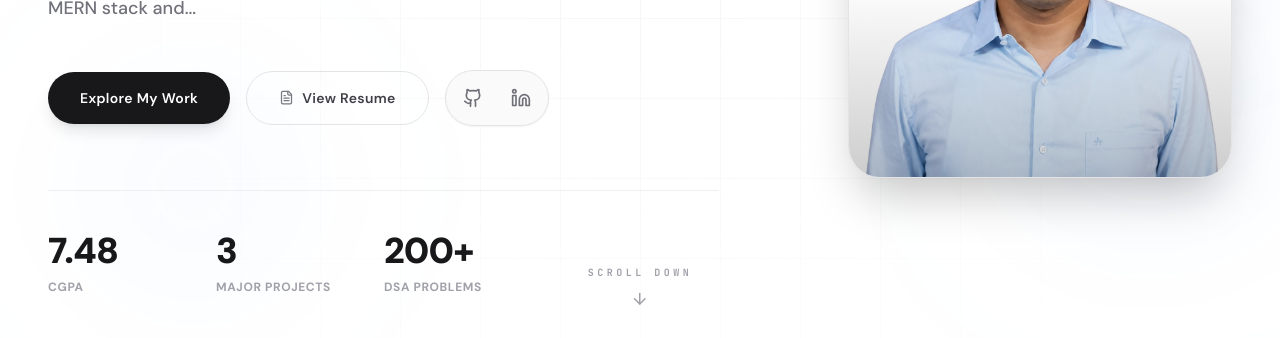
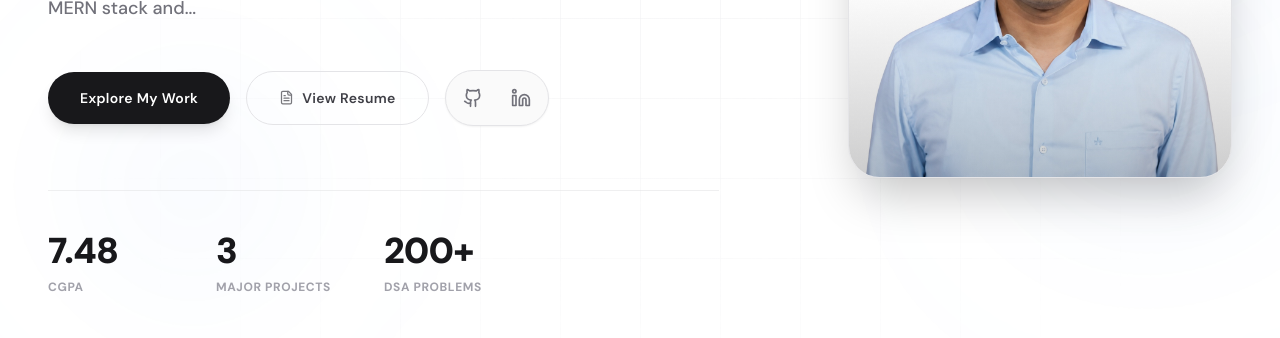
Before and after one commit to AyushKumar-12345/ayush-portfolio, a React (Vite) app: page / in a window 1280 px wide. Shown: the part 462-800 px from the top of the page. Built offline with nearby package versions, Linux system fonts and the light colour scheme.

Commit message:
Update portfolio resume

```diff
--- a/package.json
+++ b/package.json
@@ -7,7 +7,6 @@
     "dev": "vite",
     "build": "tsc && vite build",
     "preview": "vite preview",
-    "deploy": "gh-pages -d dist",
     "lint": "eslint . --ext ts,tsx --report-unused-disable-directives --max-warnings 0",
     "lint:fix": "eslint . --ext ts,tsx --fix",
     "type-check": "tsc --noEmit"
@@ -35,7 +34,6 @@
     "eslint": "^8.56.0",
     "eslint-plugin-react-hooks": "^4.6.0",
     "eslint-plugin-react-refresh": "^0.4.5",
-    "gh-pages": "^6.3.0",
     "postcss": "^8.4.35",
     "tailwindcss": "^3.4.1",
     "typescript": "^5.4.5",
--- a/src/components/sections/About.tsx
+++ b/src/components/sections/About.tsx
@@ -39,8 +39,8 @@ export function About() {
   }
 
   return (
+    <div id="about" className="scroll-mt-24">
       <section
-      id="about"
         className="py-32 px-6 md:px-12 bg-white dark:bg-zinc-950 overflow-hidden"
       >
         <div className="max-w-7xl mx-auto">
@@ -155,7 +155,9 @@ export function About() {
 
                 <div className="flex flex-wrap gap-4 pt-4">
                   <a
-                  href={`mailto:${personalData.email}`}
+                    href={`https://mail.google.com/mail/?view=cm&fs=1&to=${personalData.email}`}
+                    target="_blank"
+                    rel="noopener noreferrer"
                     className="flex items-center gap-2 bg-zinc-900 hover:bg-zinc-800 dark:bg-white dark:hover:bg-zinc-100 text-white dark:text-zinc-900 px-6 py-3.5 rounded-full text-sm font-semibold tracking-wide shadow-md transition-transform active:scale-95"
                   >
                     <Mail size={16} />
@@ -267,5 +269,6 @@ export function About() {
           </AnimatedSection>
         </div>
       </section>
+    </div>
   )
 }
--- a/src/components/sections/Achievements.tsx
+++ b/src/components/sections/Achievements.tsx
@@ -14,9 +14,18 @@ interface AchievementItem {
 }
 
 export function Achievements() {
+  const filteredAchievements = (achievementsData as AchievementItem[]).filter((item) => {
+    const isFirstPersonOpenSource =
+      item.title.toLowerCase().includes('open source') ||
+      item.title.toLowerCase().includes('open-source') ||
+      item.description.toLowerCase().includes('open source') ||
+      item.description.toLowerCase().includes('open-source');
+    return !isFirstPersonOpenSource;
+  });
+
   return (
+    <div id="achievements" className="scroll-mt-24">
       <section
-      id="achievements"
         className="py-32 px-6 md:px-12 bg-white dark:bg-zinc-950 overflow-hidden"
       >
         <div className="max-w-7xl mx-auto">
@@ -30,7 +39,7 @@ export function Achievements() {
           </AnimatedSection>
 
           <div className="grid grid-cols-1 sm:grid-cols-2 lg:grid-cols-3 gap-8">
-          {(achievementsData as AchievementItem[]).map((item, i) => {
+            {filteredAchievements.map((item, i) => {
               const hasUrl = Boolean(item.url)
               const Component = hasUrl ? motion.a : motion.div
 
@@ -142,5 +151,6 @@ export function Achievements() {
           </div>
         </div>
       </section>
+    </div>
   )
 }
--- a/src/components/sections/CodingPlatforms.tsx
+++ b/src/components/sections/CodingPlatforms.tsx
@@ -70,9 +70,33 @@ export function CodingPlatforms() {
     threshold: 0.15,
   })
 
+  const filteredPlatforms = (codingPlatformsData as Platform[])
+    .filter((platform) => {
+      const name = platform.platform.toLowerCase()
+      return name.includes('leetcode') || name.includes('gfg') || name.includes('geeksforgeeks')
+    })
+    .map((platform) => ({
+      ...platform,
+      stats: platform.stats
+        .filter((stat) => {
+          const labelLower = stat.label.toLowerCase()
+          return labelLower === 'solved' || labelLower === 'language'
+        })
+        .map((stat) => {
+          const labelLower = stat.label.toLowerCase()
+          if (labelLower === 'solved') {
+            return { ...stat, value: '100+', suffix: undefined }
+          }
+          if (labelLower === 'language') {
+            return { ...stat, value: 'Java', suffix: undefined }
+          }
+          return stat
+        }),
+    }))
+
   return (
+    <div id="coding" className="scroll-mt-24">
       <section
-      id="coding"
         className="py-32 px-6 md:px-12 bg-zinc-50 dark:bg-zinc-900 overflow-hidden"
       >
         <div className="max-w-7xl mx-auto" ref={ref}>
@@ -86,7 +110,7 @@ export function CodingPlatforms() {
           </AnimatedSection>
 
           <div className="grid grid-cols-1 sm:grid-cols-2 gap-8">
-          {(codingPlatformsData as Platform[]).map((platform, i) => (
+            {filteredPlatforms.map((platform, i) => (
               <motion.a
                 key={i}
                 href={platform.url}
@@ -161,7 +185,7 @@ export function CodingPlatforms() {
                       }}
                     />
 
-                  <div className="grid grid-cols-3 gap-3 border border-zinc-100 dark:border-zinc-800 bg-zinc-50/50 dark:bg-zinc-900/50 p-4 rounded-xl shadow-inner">
+                    <div className="grid grid-cols-2 gap-3 border border-zinc-100 dark:border-zinc-800 bg-zinc-50/50 dark:bg-zinc-900/50 p-4 rounded-xl shadow-inner">
                       {platform.stats.map((stat, si) => (
                         <StatCard
                           key={si}
@@ -195,5 +219,6 @@ export function CodingPlatforms() {
           </div>
         </div>
       </section>
+    </div>
   )
 }
--- a/src/components/sections/Contact.tsx
+++ b/src/components/sections/Contact.tsx
@@ -55,11 +55,12 @@ export function Contact() {
 
     try {
       const response = await fetch(
-        'https://formspree.io/f/YOUR_FORM_ID',
+        'https://formspree.io/f/mzdndbwg',
         {
           method: 'POST',
           headers: {
             'Content-Type': 'application/json',
+            'Accept': 'application/json',
           },
           body: JSON.stringify(form),
         }
@@ -87,8 +88,8 @@ export function Contact() {
   }
 
   return (
+    <div id="contact" className="scroll-mt-24">
       <section
-      id="contact"
         className="py-32 px-6 md:px-12 bg-zinc-50 dark:bg-zinc-900 overflow-hidden"
       >
         <div className="max-w-7xl mx-auto">
@@ -118,24 +119,29 @@ export function Contact() {
                     icon: Mail,
                     label: 'Email',
                     value: personalData.email,
-                  href: `mailto:${personalData.email}`,
+                    href: `https://mail.google.com/mail/?view=cm&fs=1&to=${personalData.email}`,
+                    isExternal: true,
                   },
                   {
                     icon: Phone,
                     label: 'Phone',
                     value: personalData.phone,
                     href: `tel:${personalData.phone}`,
+                    isExternal: false,
                   },
                   {
                     icon: MapPin,
                     label: 'Location',
                     value: personalData.location,
-                  href: '#',
+                    href: `https://www.google.com/maps/search/?api=1&query=${encodeURIComponent(personalData.location)}`,
+                    isExternal: true,
                   },
                 ].map((item, i) => (
                   <a
                     key={i}
                     href={item.href}
+                    target={item.isExternal ? '_blank' : undefined}
+                    rel={item.isExternal ? 'noopener noreferrer' : undefined}
                     className="flex items-center gap-4 bg-white dark:bg-zinc-950 border border-zinc-200 dark:border-zinc-800 p-4 rounded-2xl group transition-all duration-300 hover:border-zinc-300 dark:hover:border-zinc-700 hover:shadow-xl cursor-pointer"
                   >
                     <div className="w-11 h-11 rounded-xl flex items-center justify-center shrink-0 border border-zinc-200 dark:border-zinc-800 bg-zinc-50 dark:bg-zinc-900 text-zinc-400 dark:text-zinc-500 group-hover:bg-blue-500/10 group-hover:text-blue-500 dark:group-hover:text-blue-400 transition-all duration-300">
@@ -159,23 +165,26 @@ export function Contact() {
                     href: personalData.social.github,
                     icon: Github,
                     label: 'GitHub',
+                    isExternal: true,
                   },
                   {
                     href: personalData.social.linkedin,
                     icon: Linkedin,
                     label: 'LinkedIn',
+                    isExternal: true,
                   },
                   {
-                  href: `mailto:${personalData.email}`,
+                    href: `https://mail.google.com/mail/?view=cm&fs=1&to=${personalData.email}`,
                     icon: Mail,
                     label: 'Email',
+                    isExternal: true,
                   },
-              ].map(({ href, icon: Icon, label }, i) => (
+                ].map(({ href, icon: Icon, label, isExternal }, i) => (
                   <a
                     key={i}
                     href={href}
-                  target={label === 'Email' ? undefined : '_blank'}
-                  rel={label === 'Email' ? undefined : 'noopener noreferrer'}
+                    target={isExternal ? '_blank' : undefined}
+                    rel={isExternal ? 'noopener noreferrer' : undefined}
                     aria-label={label}
                     className="w-10 h-10 rounded-xl flex items-center justify-center border border-transparent text-zinc-500 dark:text-zinc-400 hover:text-zinc-900 dark:hover:text-zinc-50 hover:bg-zinc-100 dark:hover:bg-zinc-900 hover:border-zinc-200 dark:hover:border-zinc-800 transition-all duration-300 hover:scale-105 cursor-pointer"
                   >
@@ -201,6 +210,7 @@ export function Contact() {
                     </label>
                     <input
                       type="text"
+                      name="name"
                       placeholder="Ayush Kumar"
                       value={form.name}
                       onChange={(e) =>
@@ -229,6 +239,7 @@ export function Contact() {
                     </label>
                     <input
                       type="email"
+                      name="email"
                       placeholder="ayushkumardandapat200@gmail.com"
                       value={form.email}
                       onChange={(e) =>
@@ -258,6 +269,7 @@ export function Contact() {
                   </label>
                   <input
                     type="text"
+                    name="subject"
                     placeholder="Internship Opportunity"
                     value={form.subject}
                     onChange={(e) =>
@@ -276,6 +288,7 @@ export function Contact() {
                   </label>
                   <textarea
                     rows={6}
+                    name="message"
                     placeholder="Hi Ayush, I'd like to discuss an internship opportunity..."
                     value={form.message}
                     onChange={(e) =>
@@ -355,5 +368,6 @@ export function Contact() {
           </div>
         </div>
       </section>
+    </div>
   )
 }
--- a/src/components/sections/Hero.tsx
+++ b/src/components/sections/Hero.tsx
@@ -1,7 +1,6 @@
 import { motion } from 'framer-motion'
 import { TypeAnimation } from 'react-type-animation'
 import {
-  ArrowDown,
   Github,
   Linkedin,
   FileText,
@@ -33,15 +32,9 @@ const floatingShapes = [
 ]
 
 export function Hero() {
-  const scrollToAbout = () => {
-    document.getElementById('about')?.scrollIntoView({
-      behavior: 'smooth',
-    })
-  }
-
   return (
+    <div id="home" className="w-full relative">
       <section
-      id="home"
         className="relative min-h-screen flex items-center px-6 md:px-12 bg-white dark:bg-zinc-950 overflow-hidden pt-24"
       >
         <div className="absolute inset-0 pointer-events-none z-0">
@@ -84,7 +77,6 @@ export function Hero() {
 
         <div className="max-w-7xl mx-auto w-full relative z-10 grid grid-cols-1 lg:grid-cols-12 gap-12 items-center flex-1">
 
-        {/* Left Column: Context Details */}
           <div className="lg:col-span-7 flex flex-col justify-center text-left">
             <motion.div
               initial={{ opacity: 0, y: 15 }}
@@ -173,11 +165,13 @@ export function Hero() {
               className="flex flex-wrap items-center gap-4"
             >
               <button
-              onClick={() =>
-                document.getElementById('projects')?.scrollIntoView({
-                  behavior: 'smooth',
-                })
+                onClick={() => {
+                  const element = document.getElementById('projects')
+                  if (element) {
+                    const topOffset = element.getBoundingClientRect().top + window.scrollY - 96
+                    window.scrollTo({ top: topOffset, behavior: 'smooth' })
                   }
+                }}
                 className="bg-zinc-900 hover:bg-zinc-800 dark:bg-white dark:hover:bg-zinc-100 text-white dark:text-zinc-900 text-sm font-semibold tracking-wide px-8 py-4 rounded-full shadow-lg transition-transform active:scale-95 cursor-pointer"
               >
                 Explore My Work
@@ -244,7 +238,6 @@ export function Hero() {
             </motion.div>
           </div>
 
-        {/* Right Column: Side-by-Side Portrait Container */}
           <motion.div
             initial={{ opacity: 0, scale: 0.95 }}
             animate={{ opacity: 1, scale: 1 }}
@@ -262,35 +255,7 @@ export function Hero() {
           </motion.div>
 
         </div>
-
-      <motion.button
-        onClick={scrollToAbout}
-        initial={{ opacity: 0 }}
-        animate={{ opacity: 1 }}
-        transition={{
-          delay: 1.2,
-          duration: 0.6,
-        }}
-        whileHover={{ y: 4 }}
-        className="absolute bottom-8 left-1/2 -translate-x-1/2 flex flex-col items-center gap-2 group cursor-pointer"
-      >
-        <span className="text-[10px] tracking-[0.35em] uppercase font-mono font-bold text-zinc-400 dark:text-zinc-500 transition-colors duration-300 group-hover:text-blue-500 dark:group-hover:text-blue-400">
-          Scroll Down
-        </span>
-        <motion.div
-          animate={{
-            y: [0, 8, 0],
-          }}
-          transition={{
-            repeat: Infinity,
-            duration: 1.8,
-            ease: 'easeInOut',
-          }}
-          className="text-zinc-400 dark:text-zinc-500 group-hover:text-blue-500 dark:group-hover:text-blue-400 transition-colors duration-300"
-        >
-          <ArrowDown size={18} />
-        </motion.div>
-      </motion.button>
       </section>
+    </div>
   )
 }
--- a/src/components/sections/Projects.tsx
+++ b/src/components/sections/Projects.tsx
@@ -144,9 +144,17 @@ function ProjectModal({
 export function Projects() {
   const [selected, setSelected] = useState<Project | null>(null)
 
+  const filteredProjects = projectsData.filter((project) => {
+    const isPortfolio =
+      project.title.toLowerCase().includes('portfolio') ||
+      project.tagline.toLowerCase().includes('portfolio') ||
+      project.description.toLowerCase().includes('portfolio')
+    return !isPortfolio
+  })
+
   return (
+    <div id="projects" className="scroll-mt-24">
       <section
-      id="projects"
         className="py-32 px-6 md:px-12 bg-zinc-50 dark:bg-zinc-900 overflow-hidden"
       >
         <div className="max-w-7xl mx-auto">
@@ -160,7 +168,7 @@ export function Projects() {
           </AnimatedSection>
 
           <div className="grid grid-cols-1 md:grid-cols-2 gap-8">
-          {projectsData.map((project, i) => (
+            {filteredProjects.map((project, i) => (
               <motion.div
                 key={project.id}
                 initial={{ opacity: 0, y: 40 }}
@@ -264,6 +272,7 @@ export function Projects() {
             ))}
           </div>
         </div>
+      </section>
 
       <AnimatePresence>
         {selected && (
@@ -273,6 +282,6 @@ export function Projects() {
           />
         )}
       </AnimatePresence>
-    </section>
+    </div>
   )
 }
```
Also changed, not shown: 1 other file (tests, documents, lock files or other folders). Lines whose indentation alone changed are shown as unchanged.
